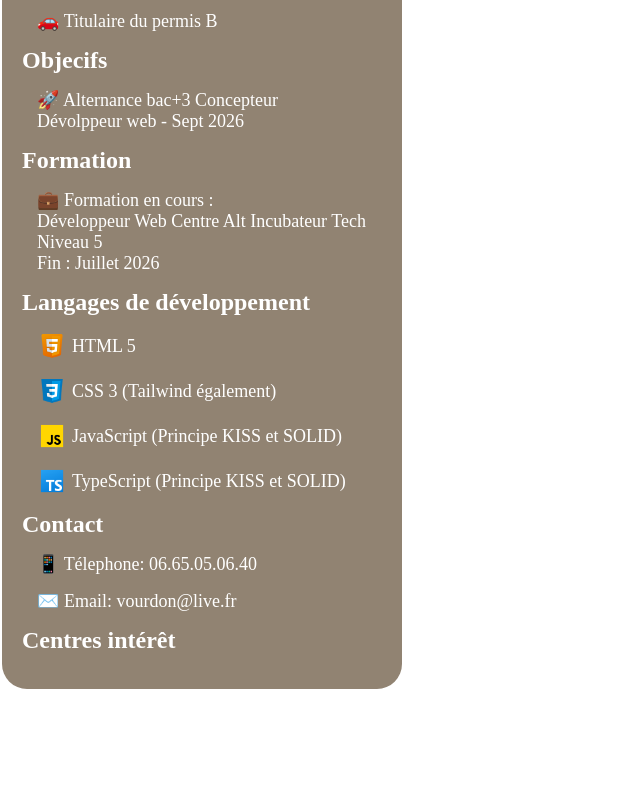
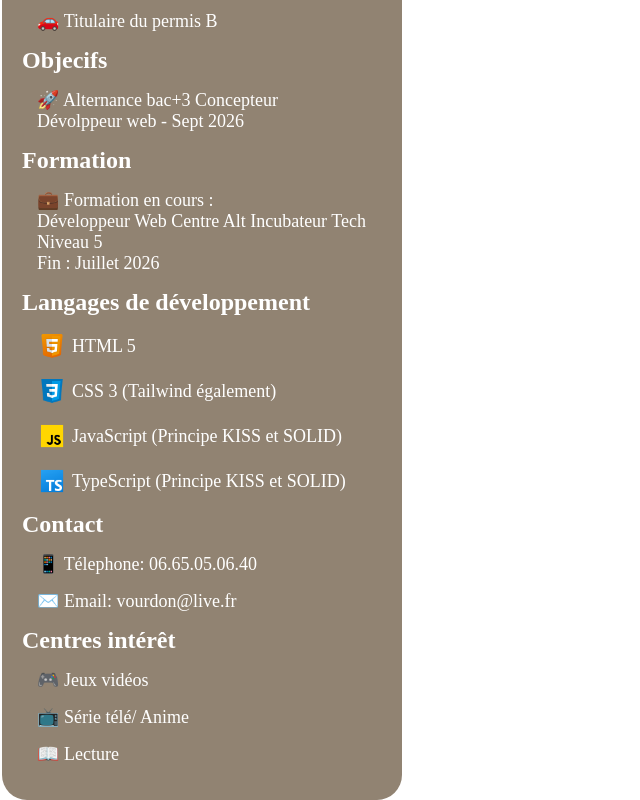
Before and after one commit to LudovicVRDN/WebCV, a React (Vite) app in the folder webCV/: page / in a window 1280 px wide. Shown: the part 395-1195 px from the top of the page, without its empty margins (0-640 px from the left). Before the commit the page ends 1084 px from the top, so only its background shows below. Built offline with nearby package versions, Linux system fonts and the light colour scheme.

Commit message:
feat aside done

```diff
--- a/webCV/src/components/aside.jsx
+++ b/webCV/src/components/aside.jsx
@@ -50,7 +50,9 @@ function Aside() {
       </ul>
       <h2> Centres intérêt</h2>
       <ul>
-        <li></li>
+        <li>🎮 Jeux vidéos</li>
+        <li>📺 Série télé/ Anime</li>
+        <li>📖 Lecture</li>
       </ul>
     </div>
   );
```
